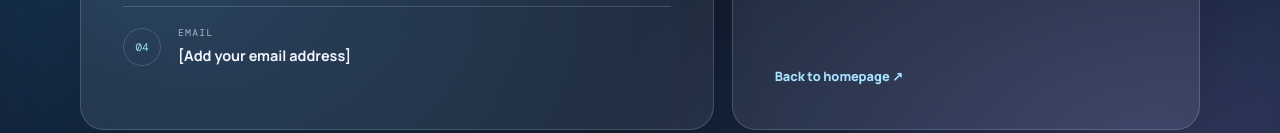
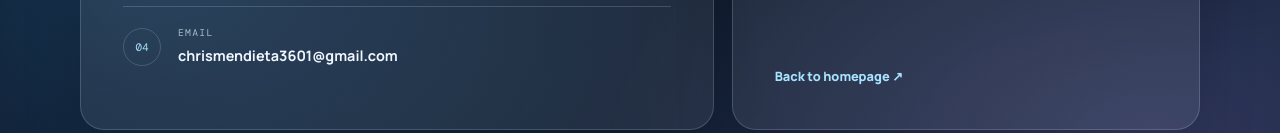
Before and after one commit to Ryuuucry/my-first-website, a plain HTML site: page contact.html in a window 1280 px wide. Shown: the part 865-998 px from the top of the page. Drawn offline with nearby package versions, Linux system fonts and the light colour scheme; a web font is replaced by a local one.

Commit message:
Update contact.html

```diff
--- a/contact.html
+++ b/contact.html
@@ -78,7 +78,7 @@ body::before{animation:floatGlow 13s ease-in-out infinite;will-change:transform}
 <div class="contact-row"><span class="contact-icon">01</span><div><small>NAME</small><b>Arcenia, Chris Jhon Paul</b></div></div>
 <div class="contact-row"><span class="contact-icon">02</span><div><small>PHONE</small><a href="tel:09601231623">09601231623</a></div></div>
 <div class="contact-row"><span class="contact-icon">03</span><div><small>ADDRESS</small><b>7344 A. Andres Bonifacio, Parañaque, Philippines</b></div></div>
-<div class="contact-row"><span class="contact-icon">04</span><div><small>EMAIL</small><b>[Add your email address]</b></div></div>
+<div class="contact-row"><span class="contact-icon">04</span><div><small>EMAIL</small><b>chrismendieta3601@gmail.com</b></div></div>
 </article>
 <aside class="contact-note glass"><span class="mini-label">A LITTLE NOTE</span><div class="contact-mark">✳</div><h2>Thanks for<br><em>stopping by.</em></h2><p>This portfolio is a work in progress. I’m always learning, building, and exploring new ideas. Feel free to reach out using the details on this page.</p><a class="contact-home" href="index.html">Back to homepage ↗</a></aside>
 </section>
```
